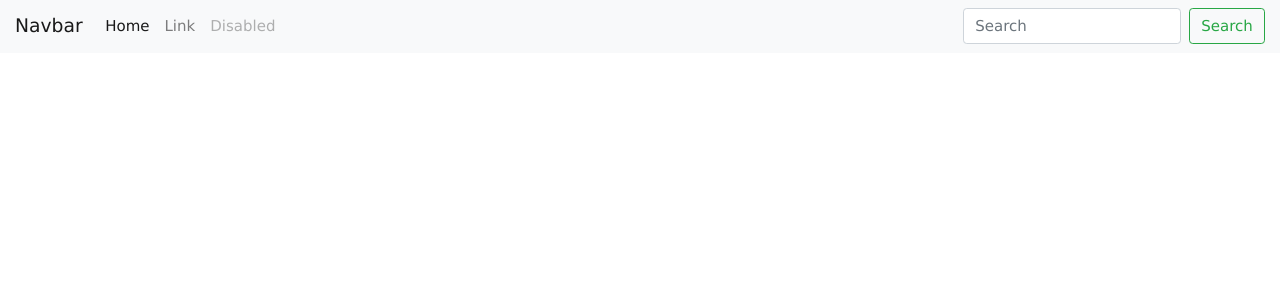
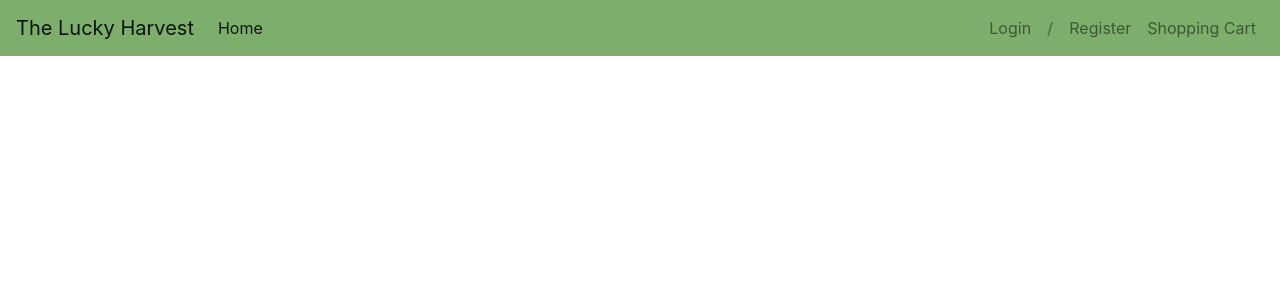
Before and after one commit to KantoJosh/hacksc20, a Flask app: page / in a window 1280 px wide. Shown: the top 300 px of the page. Run offline with Flask 2, Linux system fonts and the light colour scheme; some libraries are stand-ins or nearby versions.

Commit message:
Layout.html decent

```diff
--- a/HACKSC2020/hacksc2020/templates/layout.html
+++ b/HACKSC2020/hacksc2020/templates/layout.html
@@ -1,38 +1,53 @@
 <!doctype html>
-<title>{% block title %}{% endblock %} - Flaskr</title>
-<link rel="stylesheet" href="https://maxcdn.bootstrapcdn.com/bootstrap/4.0.0/css/bootstrap.min.css" integrity="sha384-Gn5384xqQ1aoWXA+058RXPxPg6fy4IWvTNh0E263XmFcJlSAwiGgFAW/dAiS6JXm" crossorigin="anonymous">
-<!-- <link rel="stylesheet" href="{{ url_for('static', filename='main.css') }}"> -->
-<link rel="stylesheet" href="https://www.w3schools.com/w3css/4/w3.css">
-<nav class="navbar navbar-expand-lg navbar-light bg-light">
-  <a class="navbar-brand" href="#">Navbar</a>
-  <button class="navbar-toggler" type="button" data-toggle="collapse" data-target="#navbarSupportedContent" aria-controls="navbarSupportedContent" aria-expanded="false" aria-label="Toggle navigation">
+<html lang="en">
+  <head>
+    <!-- Required meta tags -->
+    <meta charset="utf-8">
+    <meta name="viewport" content="width=device-width, initial-scale=1, shrink-to-fit=no">
+
+    <!-- Bootstrap CSS -->
+    <link rel="stylesheet" href="https://stackpath.bootstrapcdn.com/bootstrap/4.4.1/css/bootstrap.min.css" integrity="sha384-Vkoo8x4CGsO3+Hhxv8T/Q5PaXtkKtu6ug5TOeNV6gBiFeWPGFN9MuhOf23Q9Ifjh" crossorigin="anonymous">
+  {% if title %}
+    <title>The Lucky Harvest - {{ title }}</title>
+  {% else %}
+    <title>The Lucky Harvest</title>
+  {% endif %}
+  </head>
+  <body>
+    <nav class="navbar navbar-expand-lg navbar-light" style="background-color: #7caf6b;">
+      <a class="navbar-brand" href="/">The Lucky Harvest</a>
+      <button class="navbar-toggler" type="button" data-toggle="collapse" data-target="#navbarText" aria-controls="navbarText" aria-expanded="false" aria-label="Toggle navigation">
         <span class="navbar-toggler-icon"></span>
       </button>
-
-  <div class="collapse navbar-collapse" id="navbarSupportedContent">
+      <div class="collapse navbar-collapse" id="navbarText">
         <ul class="navbar-nav mr-auto">
           <li class="nav-item active">
-        <a class="nav-link" href="#">Home <span class="sr-only">(current)</span></a>
+            <a class="nav-link" href="/">Home <span class="sr-only">(current)</span></a>
+          </li>
+        </ul>
+        <ul class="navbar-nav ml-auto">
+          <li class="nav-item">
+            <a class="nav-link" href="/login">Login</a>
           </li>
           <li class="nav-item">
-        <a class="nav-link" href="#">Link</a>
+            <a class="nav-link disabled" href="#"><b>/</b></a>
           </li>
           <li class="nav-item">
-        <a class="nav-link disabled" href="#">Disabled</a>
+            <a class="nav-link" href="/register">Register</a>
+          </li>
+          <li class="nav-item">
+            <a class="nav-link" href="#">Shopping Cart</a>
           </li>
         </ul>
-    <form class="form-inline my-2 my-lg-0">
-      <input class="form-control mr-sm-2" type="search" placeholder="Search" aria-label="Search">
-      <button class="btn btn-outline-success my-2 my-sm-0" type="submit">Search</button>
-    </form>
       </div>
     </nav>
-<section class="content">
-  <header>
-    {% block header %}{% endblock %}
-  </header>
-  {% for message in get_flashed_messages() %}
-    <div class="flash">{{ message }}</div>
-  {% endfor %}
+
     {% block content %}{% endblock %}
-</section>
+
+    <!-- Optional JavaScript -->
+    <!-- jQuery first, then Popper.js, then Bootstrap JS -->
+    <script src="https://code.jquery.com/jquery-3.4.1.slim.min.js" integrity="sha384-J6qa4849blE2+poT4WnyKhv5vZF5SrPo0iEjwBvKU7imGFAV0wwj1yYfoRSJoZ+n" crossorigin="anonymous"></script>
+    <script src="https://cdn.jsdelivr.net/npm/popper.js@1.16.0/dist/umd/popper.min.js" integrity="sha384-Q6E9RHvbIyZFJoft+2mJbHaEWldlvI9IOYy5n3zV9zzTtmI3UksdQRVvoxMfooAo" crossorigin="anonymous"></script>
+    <script src="https://stackpath.bootstrapcdn.com/bootstrap/4.4.1/js/bootstrap.min.js" integrity="sha384-wfSDF2E50Y2D1uUdj0O3uMBJnjuUD4Ih7YwaYd1iqfktj0Uod8GCExl3Og8ifwB6" crossorigin="anonymous"></script>
+  </body>
+</html>
```
Lines whose indentation alone changed are shown as unchanged.
